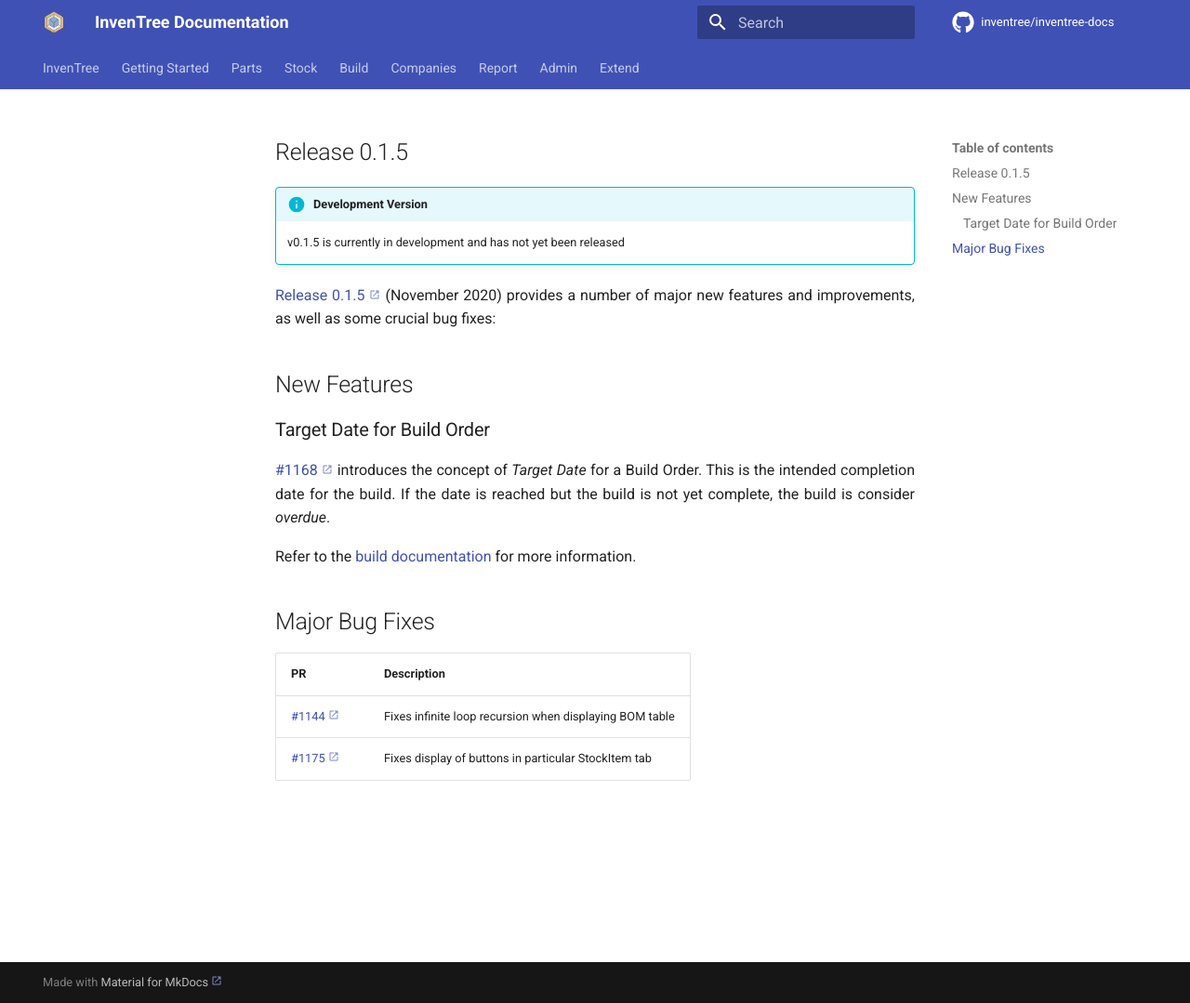
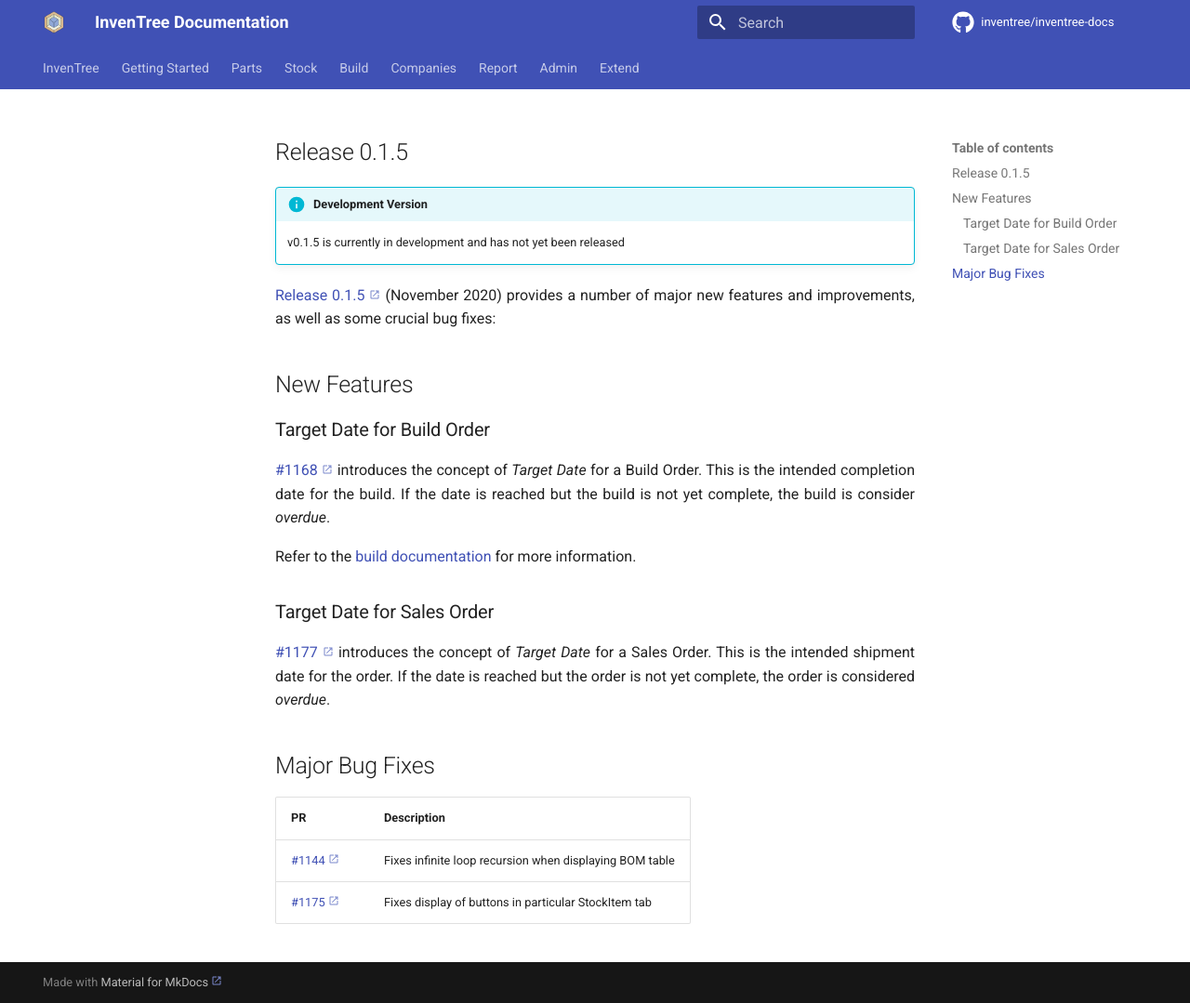
Before and after one commit to inventree/inventree-docs, an MkDocs documentation site: the page built from docs/releases/0.1.5.md, in a window 1280 px wide and 1079 px high. Shown: the whole window at 93% size. Built offline with MkDocs 1.6.1 and Material for MkDocs 9.7.7, drawn with Linux system fonts in a browser that asks for light colours; a script that is not in the unit is left out; comment, search, counter and statistics services are not loaded.

Commit message:
Update 0.1.5.md

```diff
--- a/docs/releases/0.1.5.md
+++ b/docs/releases/0.1.5.md
@@ -17,6 +17,10 @@
 
 Refer to the [build documentation](../../build/build/#overdue-builds) for more information.
 
+### Target Date for Sales Order
+
+[#1177](https://github.com/inventree/InvenTree/pull/1177) introduces the concept of *Target Date* for a Sales Order. This is the intended shipment date for the order. If the date is reached but the order is not yet complete, the order is considered *overdue*.
+
 ## Major Bug Fixes
 
 | PR | Description |
```
